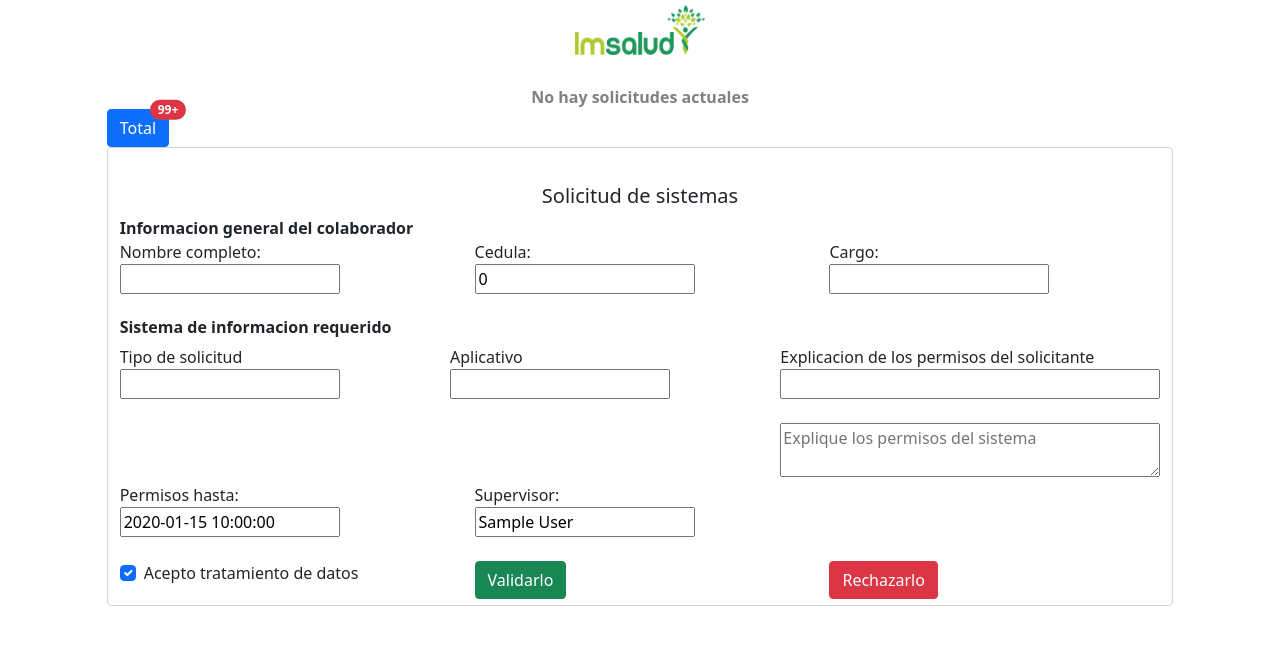
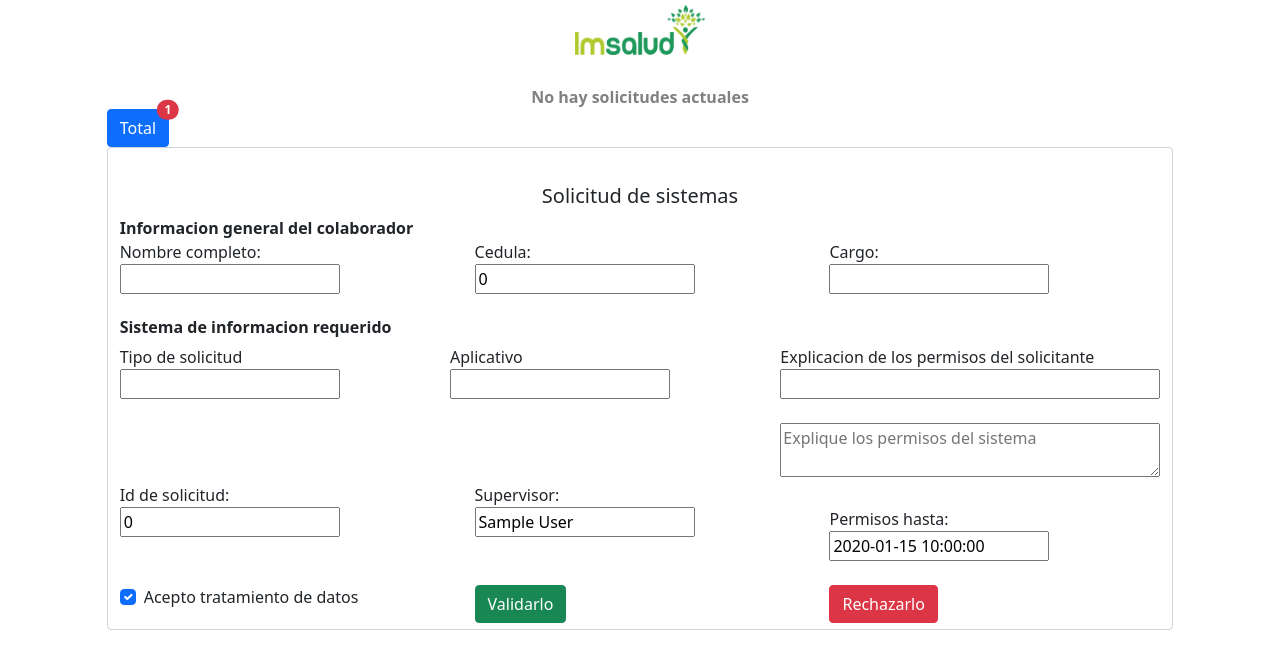
Before and after one commit to dannyaguilargil/sistema_identidades, a PHP site: page /Cliente/templates/sistemas_supervisor_admin.php in a window 1280 px wide. Shown: the part 56-725 px from the top of the page. Run offline with PHP 8.4, Linux system fonts and the light colour scheme; the visitor is signed in with stand-in values (Sample User, id 1); tables that the repository leaves empty or names only in its code hold one stand-in row (values such as "Sample post"); some libraries are stand-ins or nearby versions.

Commit message:
APROBAR Y RECHAZAR SOLICITUD

```diff
--- a/Cliente/templates/sistemas_supervisor_admin.php
+++ b/Cliente/templates/sistemas_supervisor_admin.php
@@ -103,6 +103,7 @@
     $tiposolicitudr = '';
     $aplicativor = '';
     $observacionesr = '';
+    $idr = 0;
 
 
    $consulta="SELECT * from solicitud_sistema WHERE supervisor = '$tomador';";
@@ -114,6 +115,7 @@
           $tiposolicitudr = $row['tiposolicitud'];
           $aplicativor = $row['aplicativo'];
           $observacionesr = $row['observaciones'];
+          $idr = $row['id'];
           }
 
         }
@@ -138,17 +140,19 @@
 
        }
 
+       $totalr = '';
+     //CONSULTA PARA LA NOTIFICACIONES
+    //SELECT COUNT(*) FROM solicitud_sistema;
+    $consulta3="SELECT COUNT(*) from solicitud_sistema;";
+    $resultado3=mysqli_query($mysqli,$consulta3);
+        if($resultado3){ while($row = $resultado3->fetch_array()){
+           $totalr = $row['COUNT(*)'];
+           }
 
-
-
+         }
 
 
   ?>
-
-
-
-
-
 
 
 
@@ -159,14 +163,13 @@
 
             <?php if($nombrer==''){
             ?><center style="color: grey;"> <b> <?php echo "No hay solicitudes actuales"; }?> </b>
-
             </center>
 
           <div class="notificador">
           <button type="button" class="btn btn-primary position-relative">
            Total
           <span class="position-absolute top-0 start-100 translate-middle badge rounded-pill bg-danger">
-          99+
+          <?php echo $totalr; ?>
           <span class="visually-hidden">unread messages</span>
           </span>
           </button>
@@ -224,8 +227,8 @@
 
                 <div class="row">
                 <div class="col">
-                <label for="">Permisos hasta:</label> <br>
-                <input type="text" value="<?php echo $fechafinalcontrator ?>">
+                <label for="id">Id de solicitud:</label> <br>
+                <input type="text" name="id" id="id" value="<?php echo $idr ?>">
                 </div>
 
 
@@ -237,7 +240,8 @@
 
                 <div class="col">
                 <label for=""></label> <br>
-
+                <label for="">Permisos hasta:</label> <br>
+                <input type="text" value="<?php echo $fechafinalcontrator ?>">
                 </div>
                 </div>
 
@@ -253,20 +257,21 @@
                 </div>
 
                 <div class="col">
-                <button class="btn btn-success" onclick="envio();">Validarlo</button>
+                <button type="submit"  class="btn btn-success" name="registro" id="registro" onclick="envio();">Validarlo</button>
                 </div>
 
                 <div class="col">
-                <button class="btn btn-danger" onclick="envio();">Rechazarlo</button>
+                <button type="submit" class="btn btn-danger"  name="eliminar" id="eliminar"  onclick="envio();">Rechazarlo</button>
                 </div>
 
 
+                </form>
               </div>
 
 
               <!-- AQUI DEBE IR LA CONSULTA DEPENDIENDO DEL TIPO DE SUPERVISOR -->
 
-            </form>
+
 
           </div>
           </div>
```
Also changed, not shown: Cliente/templates/sistemas_supervisor.php (+0 -9 lines).
